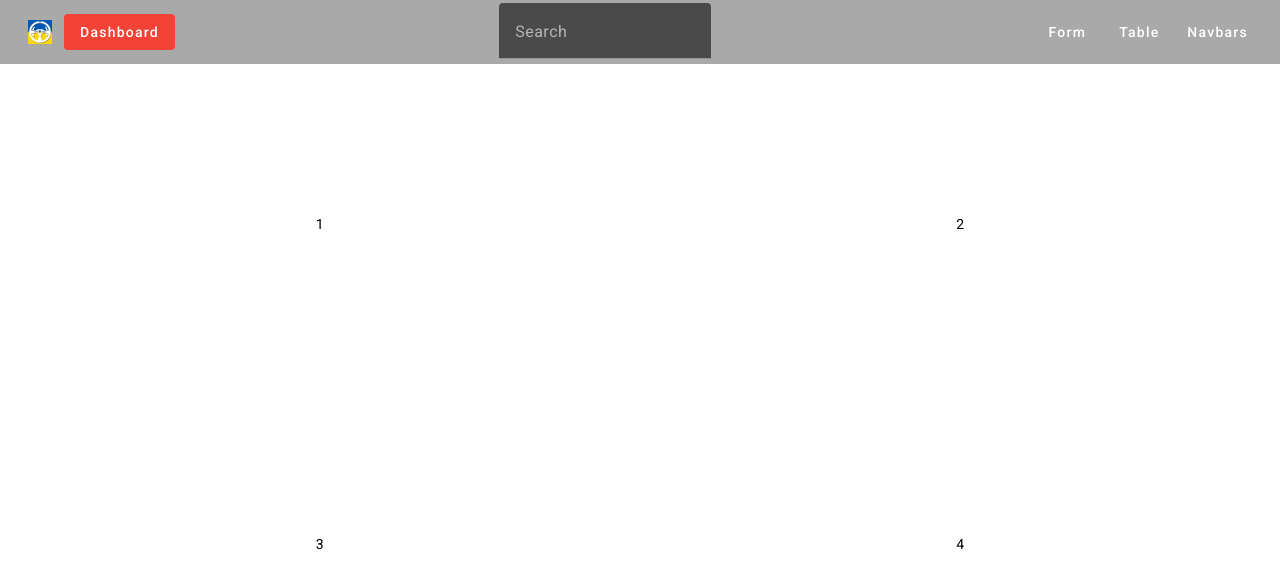
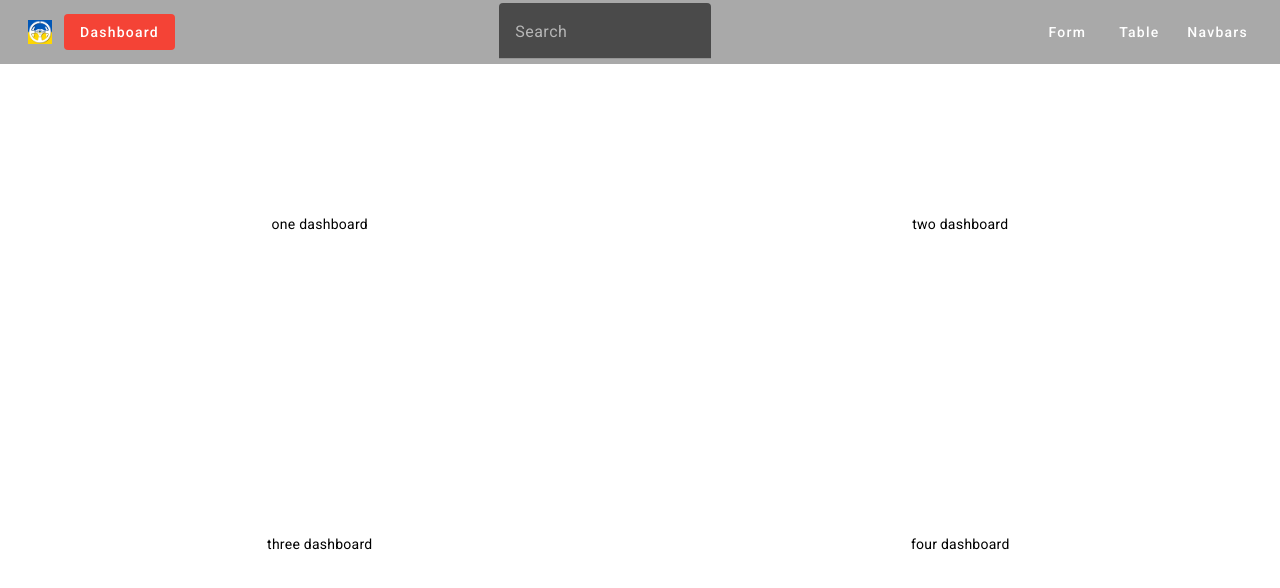
Before and after one commit to aasim2244/Angular, an Angular app: page /dashboard in a window 1280 px wide. Shown: the top 588 px of the page. Built offline with nearby package versions, Linux system fonts and the light colour scheme.

Commit message:
ngif implemented

```diff
--- a/src/app/dashboard/dashboard.component.html
+++ b/src/app/dashboard/dashboard.component.html
@@ -1,6 +1,6 @@
 <mat-grid-list cols="2" rowHeight="2:1">
-    <mat-grid-tile>1</mat-grid-tile>
-    <mat-grid-tile>2</mat-grid-tile>
-    <mat-grid-tile>3</mat-grid-tile>
-    <mat-grid-tile>4</mat-grid-tile>
+    <mat-grid-tile>one dashboard</mat-grid-tile>
+    <mat-grid-tile>two dashboard</mat-grid-tile>
+    <mat-grid-tile>three dashboard</mat-grid-tile>
+    <mat-grid-tile *ngIf="!isVisibile">four dashboard</mat-grid-tile>
 </mat-grid-list>
--- a/src/app/dashboard/dashboard.component.ts
+++ b/src/app/dashboard/dashboard.component.ts
@@ -1,14 +1,15 @@
 import { Component } from '@angular/core';
+import { NgIf } from '@angular/common';
 import {MatGridListModule} from '@angular/material/grid-list';
 
 @Component({
   selector: 'app-dashboard',
   standalone: true,
-  imports: [MatGridListModule
-  ],
+  imports: [MatGridListModule, NgIf],
   templateUrl: './dashboard.component.html',
   styleUrl: './dashboard.component.css'
 })
 export class DashboardComponent {
+  isVisibile: boolean = false;
 
 }
```
